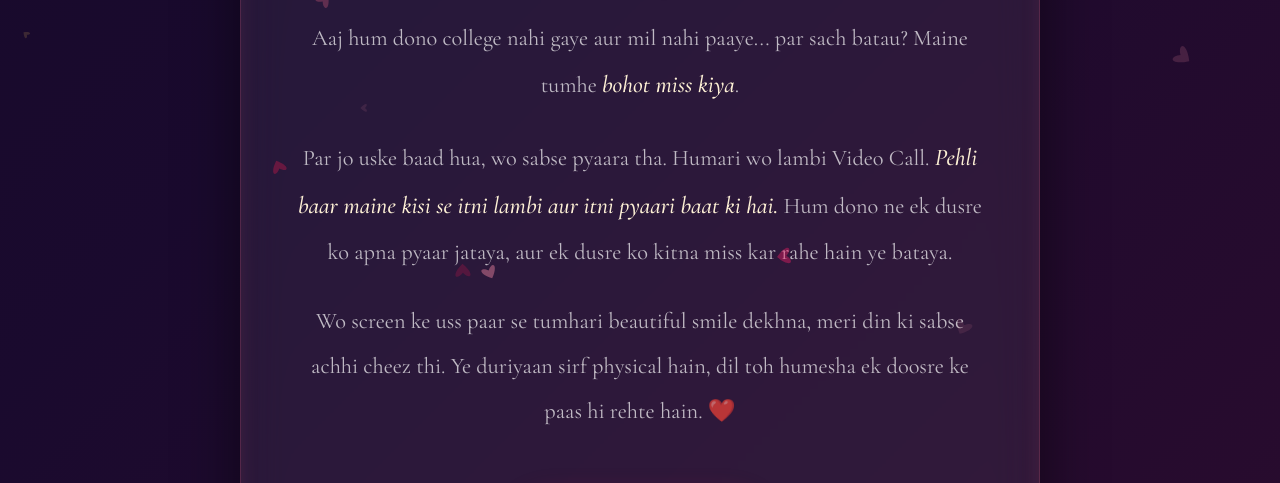
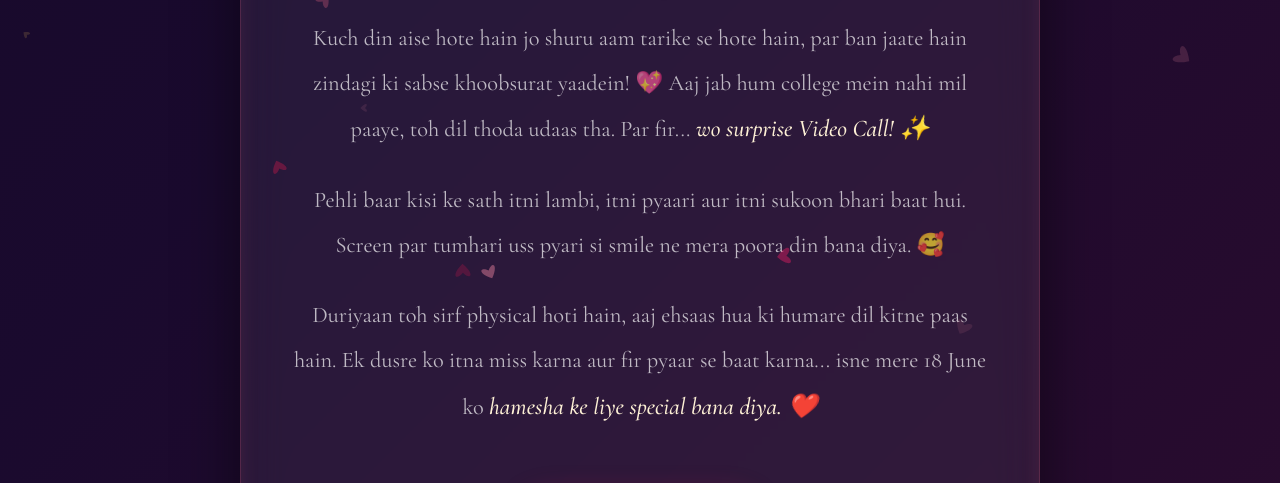
Before and after one commit to Himanshusharma610/mani, a plain HTML site: page june18.html in a window 1280 px wide. Shown: the part 463-946 px from the top of the page. Drawn offline with nearby package versions, Linux system fonts and the light colour scheme; a web font is replaced by a local one.

Commit message:
fix: update 18 june memory text with a positive vibe

```diff
--- a/june18.html
+++ b/june18.html
@@ -119,13 +119,13 @@
             <h1 class="diary-title">Our First Long Video Call</h1>
 
             <p class="diary-text">
-                Aaj hum dono college nahi gaye aur mil nahi paaye... par sach batau? Maine tumhe <span class="diary-highlight">bohot miss kiya</span>.
+                Kuch din aise hote hain jo shuru aam tarike se hote hain, par ban jaate hain zindagi ki sabse khoobsurat yaadein! 💖 Aaj jab hum college mein nahi mil paaye, toh dil thoda udaas tha. Par fir... <span class="diary-highlight">wo surprise Video Call! ✨</span>
             </p>
             <p class="diary-text">
-                Par jo uske baad hua, wo sabse pyaara tha. Humari wo lambi Video Call. <span class="diary-highlight">Pehli baar maine kisi se itni lambi aur itni pyaari baat ki hai.</span> Hum dono ne ek dusre ko apna pyaar jataya, aur ek dusre ko kitna miss kar rahe hain ye bataya.
+                Pehli baar kisi ke sath itni lambi, itni pyaari aur itni sukoon bhari baat hui. Screen par tumhari uss pyari si smile ne mera poora din bana diya. 🥰
             </p>
             <p class="diary-text">
-                Wo screen ke uss paar se tumhari beautiful smile dekhna, meri din ki sabse achhi cheez thi. Ye duriyaan sirf physical hain, dil toh humesha ek doosre ke paas hi rehte hain. ❤️
+                Duriyaan toh sirf physical hoti hain, aaj ehsaas hua ki humare dil kitne paas hain. Ek dusre ko itna miss karna aur fir pyaar se baat karna... isne mere 18 June ko <span class="diary-highlight">hamesha ke liye special bana diya. ❤️</span>
             </p>
 
             <a href="index.html" class="back-btn">
```
